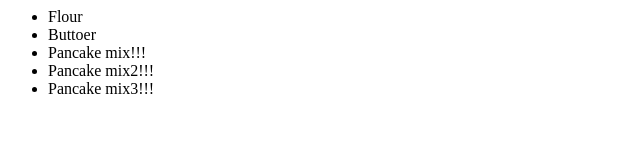
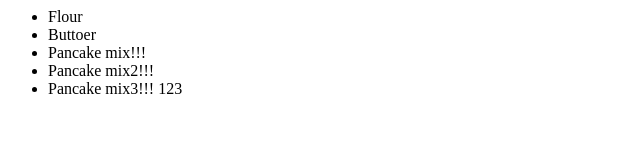
Before and after one commit to aernst/mygrocerylist2, a plain HTML site: page index.html in a window 1280 px wide. Shown: the full height of the page, 0-640 px from the left. Drawn offline with Linux system fonts and the light colour scheme.

Commit message:
added 123 to index file

```diff
--- a/index.html
+++ b/index.html
@@ -5,6 +5,6 @@
 		 	<li>Buttoer</li>
 		 	<li>Pancake mix!!!</li>
 		 	<li>Pancake mix2!!!</li>
-		 	<li>Pancake mix3!!!</li>
+		 	<li>Pancake mix3!!! 123</li>
 	</BODY>
 </html>
```
